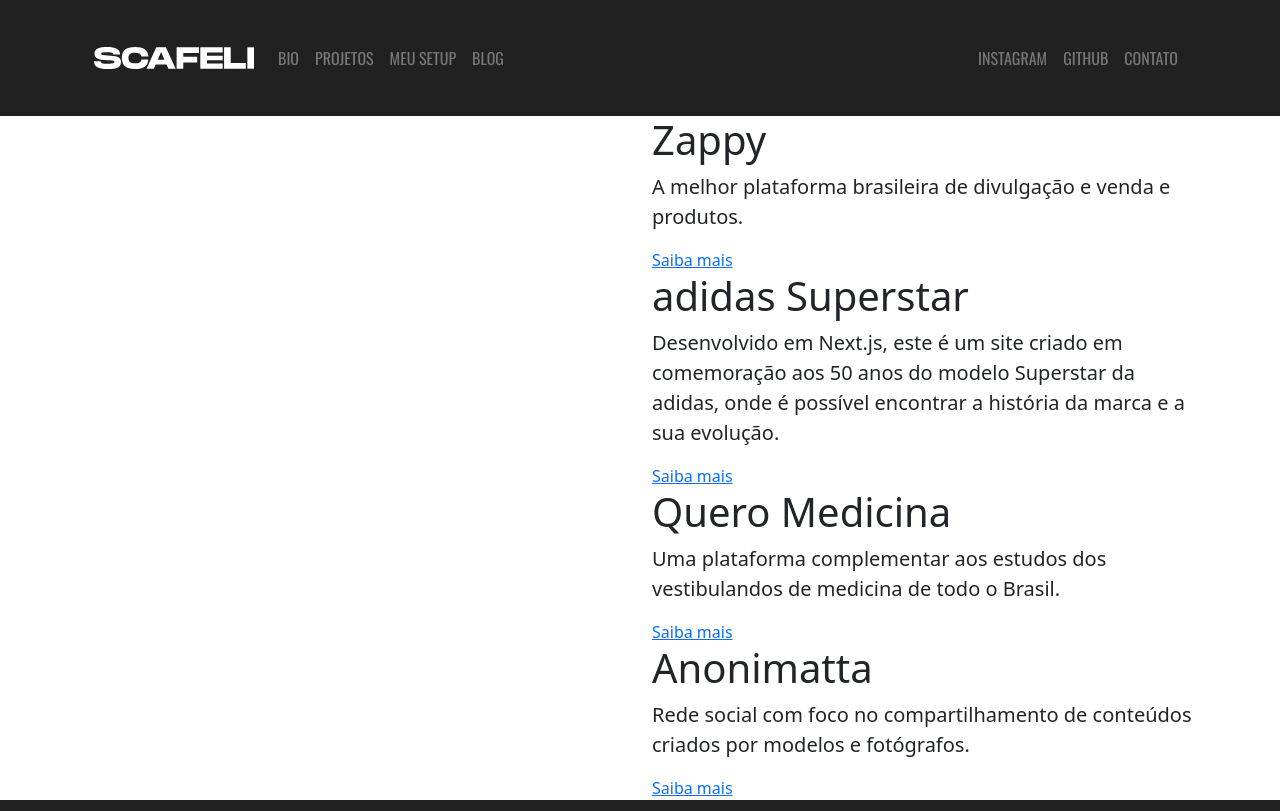
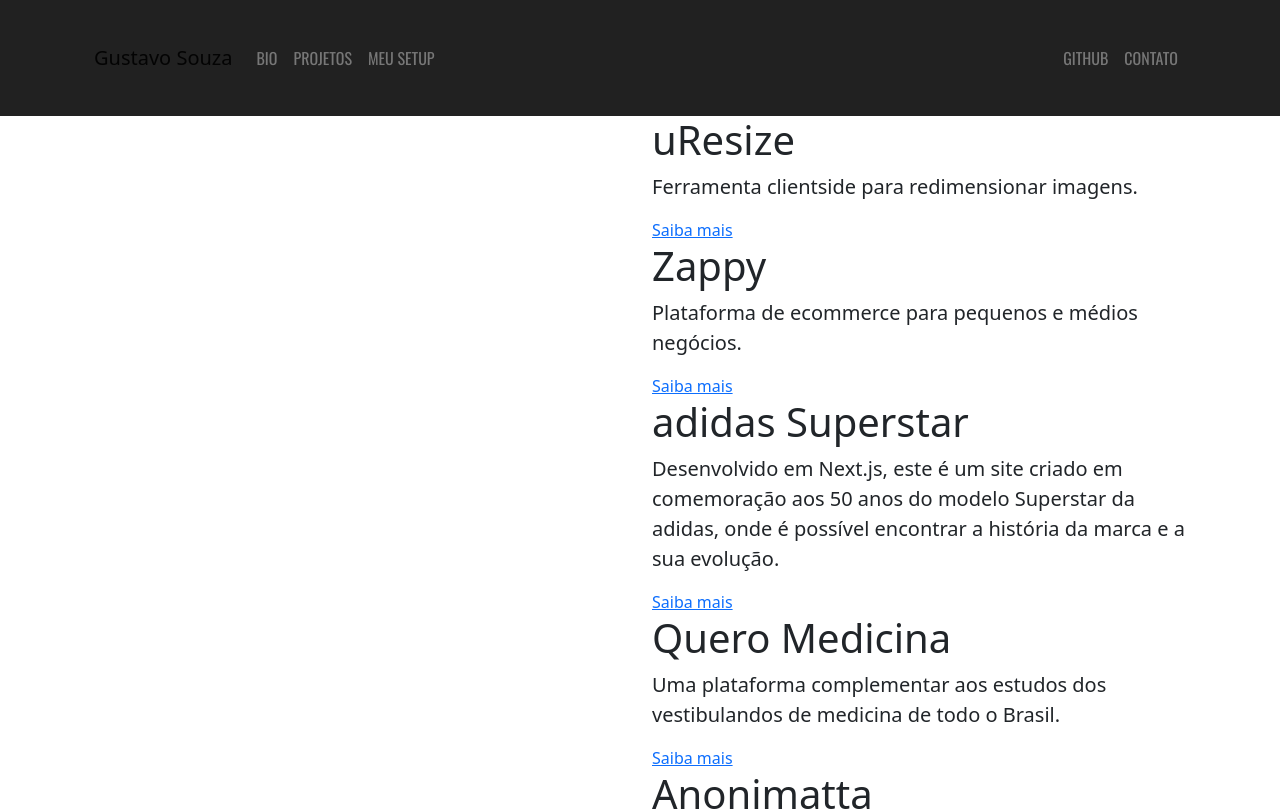
Before and after one commit to scafelicodes/site-nextjs, a Next.js app: page /projetos in a window 1280 px wide. Shown: the top 811 px of the page. Built offline with nearby package versions, Linux system fonts and the light colour scheme.

Commit message:
personal site

```diff
--- a/components/footer/index.js
+++ b/components/footer/index.js
@@ -4,7 +4,7 @@
   return (
     <footer>
       <Container className="text-center">
-        <p>© 2021 Gustavo Scafeli - Todos os direitos reservados.</p>
+        <p>© 2021 Gustavo Souza - Todos os direitos reservados.</p>
       </Container>
     </footer>
   );
--- a/components/header/index.js
+++ b/components/header/index.js
@@ -21,7 +21,8 @@
       <Navbar expand="lg">
         <Container>
           <Navbar.Brand href="/">
-            <img className="logo-header" src="logo-scafeli-white.svg" />
+            {/* <img className="logo-header" src="logo-scafeli-white.svg" /> */}
+            Gustavo Souza
           </Navbar.Brand>
           <Navbar.Toggle aria-controls="basic-navbar-nav" />
           <Navbar.Collapse id="basic-navbar-nav">
@@ -29,18 +30,13 @@
               <NavLink path="/" label="Bio" pathname />
               <NavLink path="/projetos" label="Projetos" pathname />
               <NavLink path="/setup" label="Meu Setup" pathname />
-              <NavLink path="/blog" label="Blog" pathname />
             </Nav>
 
             <Nav className="ml-auto">
               <NavLink
-                path="https://instagram.com/gustavoscafeli"
-                label="Instagram"
-              />
-
-              <NavLink
                 path="https://github.com/gustavoscafeli"
                 label="Github"
+                target="_blank"
               />
 
               <NavLink path="/contato" label="Contato" pathname />
--- a/package.json
+++ b/package.json
@@ -9,12 +9,15 @@
   },
   "dependencies": {
     "classnames": "^2.3.1",
+    "gray-matter": "^4.0.3",
     "next": "10.0.7",
     "next-images": "^1.7.0",
     "next-seo": "^4.26.0",
     "react": "17.0.1",
     "react-bootstrap": "^1.6.1",
     "react-dom": "17.0.1",
+    "remark": "^14.0.1",
+    "remark-html": "^14.0.1",
     "sass": "^1.32.8",
     "sharp": "^0.27.2"
   }
--- a/pages/_app.js
+++ b/pages/_app.js
@@ -16,7 +16,7 @@
         />
         <script src="https://cdn.jsdelivr.net/npm/bootstrap@5.0.0-beta2/dist/js/bootstrap.bundle.min.js"></script>
 
-        <title>Gustavo Scafeli - Software Engineer</title>
+        <title>Gustavo Scafeli - Engenheiro de Software</title>
         <link rel="shortcut icon" href="/favicon.png" />
       </Head>
       <DefaultSeo {...SEO} />
--- a/pages/bio.js
+++ b/pages/bio.js
@@ -18,7 +18,7 @@
 
           <li>
             <a target="_blank" href="#">
-              <i class="fas fa-mask"></i> Veja nossos últimos trabalhos
+              <i class="fas fa-mask"></i> Meus últimos trabalhos
             </a>
           </li>
 
--- a/pages/projetos.js
+++ b/pages/projetos.js
@@ -9,9 +9,20 @@
         <div className="row">
           <div className="col-6"></div>
           <div className="col-6">
+            <h1>uResize</h1>
+            <p className="lead">
+              Ferramenta clientside para redimensionar imagens.
+            </p>
+            <a href="#">Saiba mais</a>
+          </div>
+        </div>
+
+        <div className="row">
+          <div className="col-6"></div>
+          <div className="col-6">
             <h1>Zappy</h1>
             <p className="lead">
-              A melhor plataforma brasileira de divulgação e venda e produtos.
+              Plataforma de ecommerce para pequenos e médios negócios.
             </p>
             <a href="#">Saiba mais</a>
           </div>
```
Also changed, not shown: components/hero/index.js (+1 -12 lines), pages/index.js (+24 -0 lines), pages/setup.js (added, +17 -0 lines), scripts/blog/getAllPosts.js (added, +27 -0 lines), _posts/primeiro-artigo.md.txt (added), _posts/segundo-artigo.md.txt (added), 1 other file (tests, documents, lock files or other folders).
